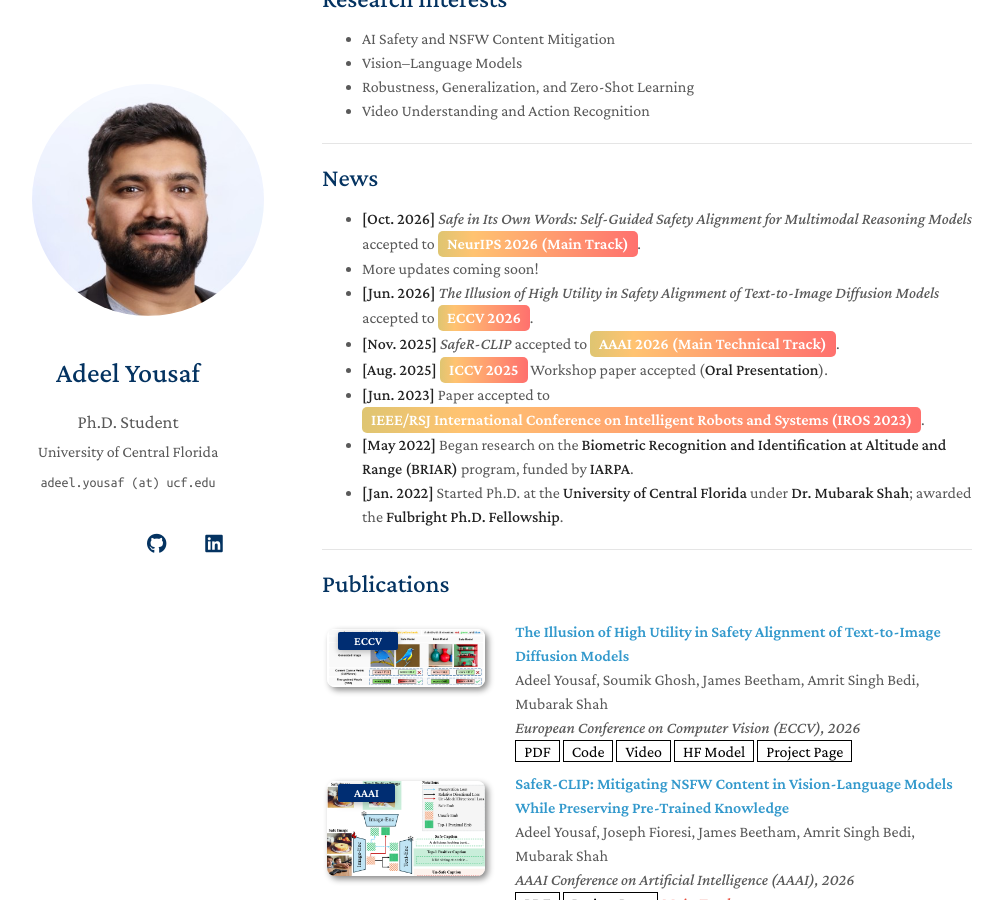
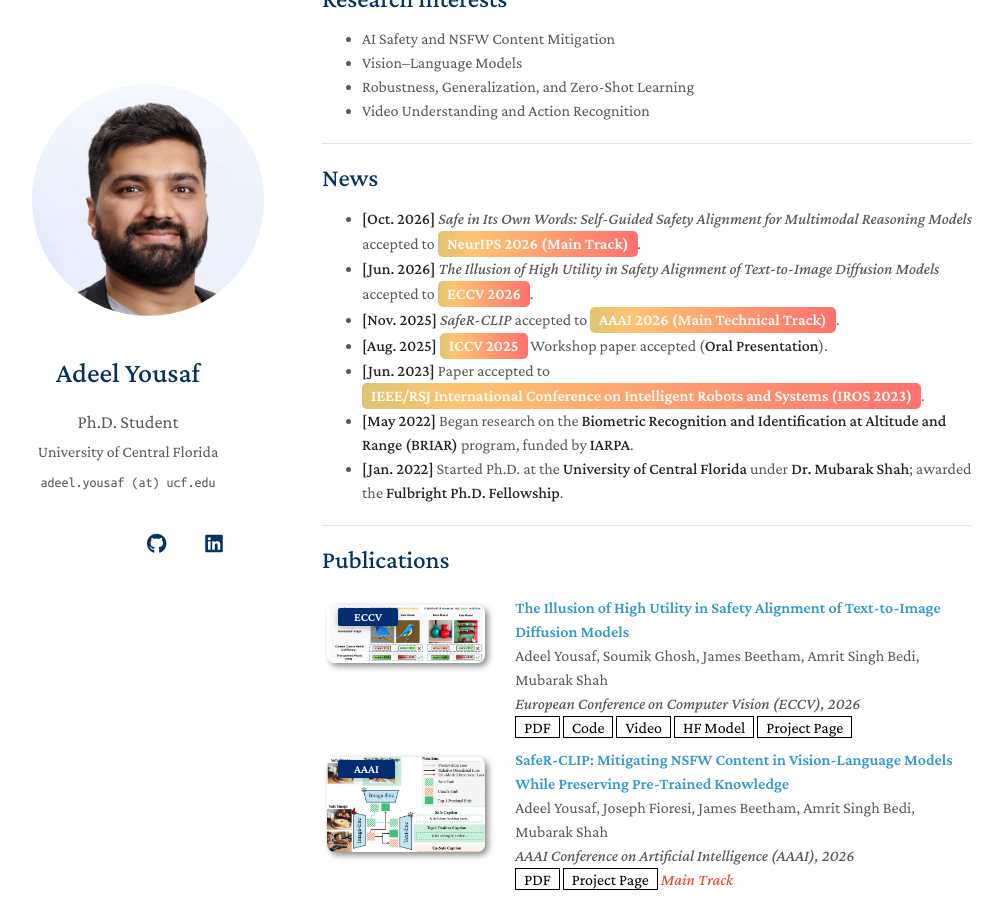
Before and after one commit to Adeelyousaf/Adeelyousaf.github.io, a Jekyll site: the page built from index.md, in a window 1280 px wide and 900 px high, scrolled down 309 px. Shown: the whole window, without its empty margins (148-1151 px from the left). Built offline with Jekyll 4.4.1, drawn with Linux system fonts in a browser that asks for light colours; a style sheet for code colours, icons or effects is not loaded; our own code applies the rules of GitHub Pages for plain Markdown files.

Commit message:
Remove placeholder news line
Co-Authored-By: Claude Sonnet 5 <noreply@anthropic.com>

```diff
--- a/index.md
+++ b/index.md
@@ -20,7 +20,6 @@ I am a Fulbright Ph.D. Scholar at the University of Central Florida (UCF), where
 ## News
 
 - **[Oct. 2026]** *Safe in Its Own Words: Self-Guided Safety Alignment for Multimodal Reasoning Models* accepted to <span class="news-conf">NeurIPS 2026 (Main Track)</span>.
-- More updates coming soon!
 - **[Jun. 2026]** *The Illusion of High Utility in Safety Alignment of Text-to-Image Diffusion Models* accepted to <span class="news-conf">ECCV 2026</span>.
 - **[Nov. 2025]** *SafeR-CLIP* accepted to <span class="news-conf">AAAI 2026 (Main Technical Track)</span>.
 - **[Aug. 2025]** <span class="news-conf">ICCV 2025</span> Workshop paper accepted (**Oral Presentation**).
```
